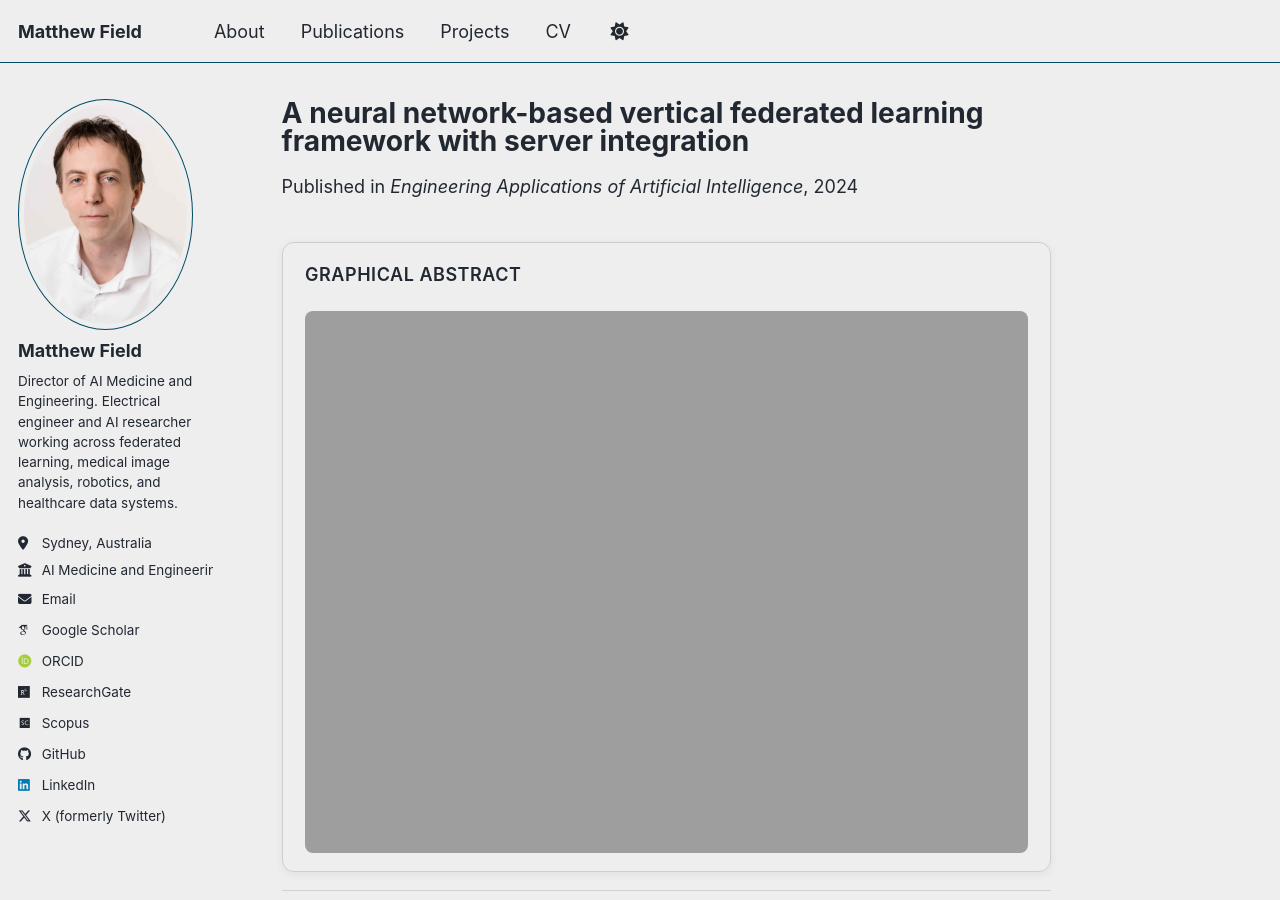
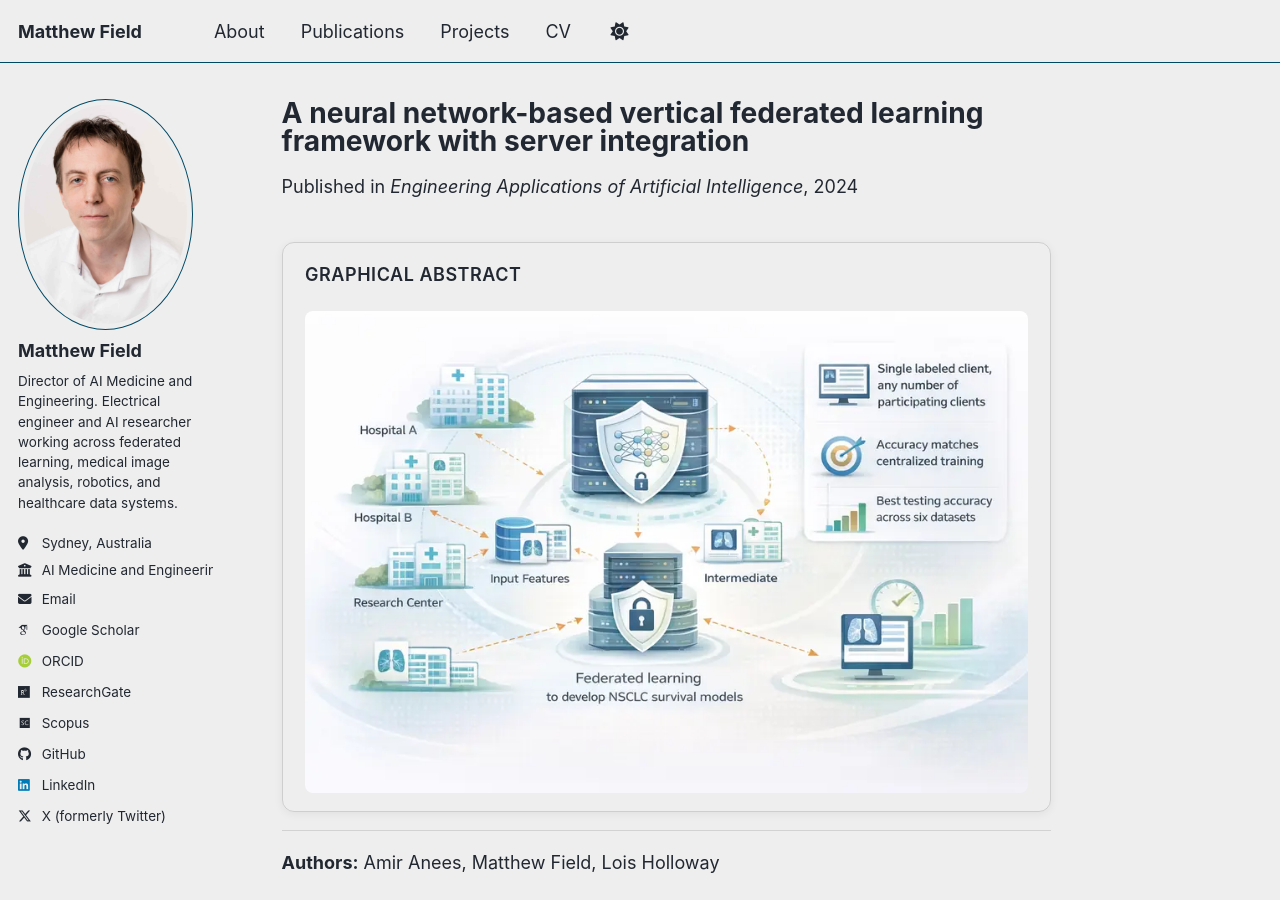
Before and after one commit to mffield/mffield.github.io, a Jekyll site: the page built from _publications/2024-01-01-a-neural-network-based-vertical-federated-learning-framework-with-server-integration.md, in a window 1280 px wide and 900 px high. Built offline with Jekyll 4.4.1, drawn with Linux system fonts in a browser that asks for light colours; some web fonts are replaced; a script bundle is joined from its source files by our own code; library files that are not in the unit come from our copies.

Commit message:
fixed filename

```diff
--- a/_publications/2024-01-01-a-neural-network-based-vertical-federated-learning-framework-with-server-integration.md
+++ b/_publications/2024-01-01-a-neural-network-based-vertical-federated-learning-framework-with-server-integration.md
@@ -9,7 +9,7 @@ venue: 'Engineering Applications of Artificial Intelligence'
 paperurl: 'https://doi.org/10.1016/j.engappai.2024.109276'
 bibtexurl: '/files/bib/a-neural-network-based-vertical-federated-learning-framework-with-server-integration.bib'
 citation: 'Amir Anees, Matthew Field, Lois Holloway (2024). &quot;A neural network-based vertical federated learning framework with server integration.&quot; <i>Engineering Applications of Artificial Intelligence</i>. 138, 109276.'
-graphical_abstract: /images/publications/vfl_nsclc_infographic_optimized_960.png
+graphical_abstract: /images/publications/vfl_nsclc_infographic_optimized_960.webp
 graphical_abstract_alt: "Vertical federated learning with server integration enables privacy-preserving collaborative neural-network training across split datasets while maintaining centralized-level performance."
 ---
 
```
Also changed, not shown: _publications/2022-01-01-infrastructure-platform-for-privacy-preserving-distributed-machine-learning-development-of-computer-assisted-theragnostics-in-cancer.md (+1 -1 lines).
